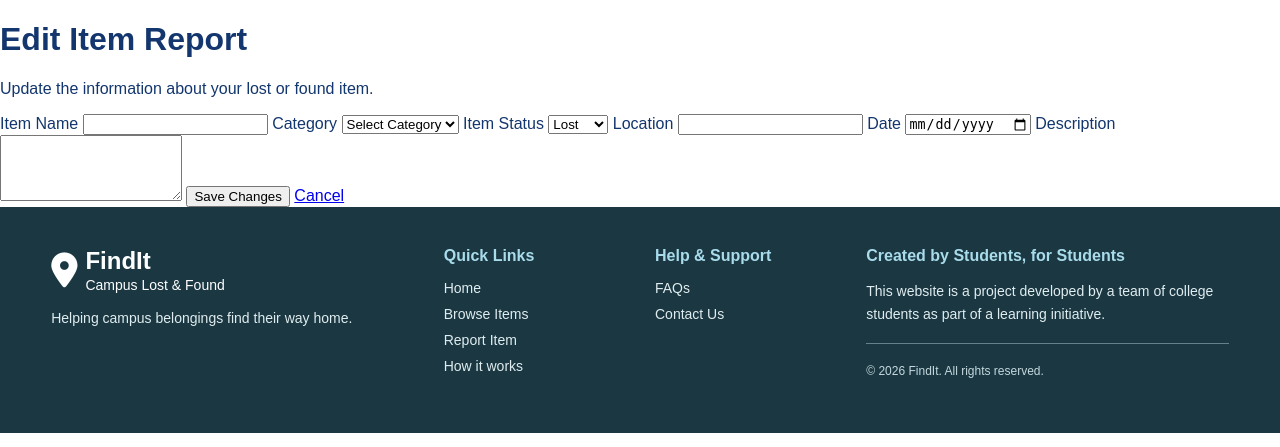
After one commit to lakshaykhanna16/findit-campus, a Flask app: template templates/edit-item.html in a window 1280 px wide. The commit adds this page. Shown: the top 447 px of the page. Run offline with Flask 3, Linux system fonts and the light colour scheme; the template is opened without the code that fills it, so the values that code supplies are empty.

Commit message:
Add item update functionality

```diff
--- a/app.py
+++ b/app.py
@@ -68,5 +68,38 @@ def report():
     return render_template("report-items.html")
 
 
+
+@app.route("/edit-item/<int:item_id>", methods=["GET", "POST"])
+def edit_item(item_id):
+
+    # Find the item using its unique ID
+    item = Item.query.get_or_404(item_id)
+
+    if request.method == "POST":
+
+        # Update the existing item's information
+        item.item_name = request.form["item_name"]
+        item.category = request.form["category"]
+        item.status = request.form["status"]
+        item.location = request.form["location"]
+
+        # Convert submitted date string into Python date
+        item.date = datetime.strptime(
+            request.form["date"], "%Y-%m-%d"
+        ).date()
+
+        item.description = request.form["description"]
+
+        # Save changes to database
+        db.session.commit()
+
+        flash("Item updated successfully!", "success")
+
+        return redirect(url_for("browse"))
+
+    # Display the edit form with existing information
+    return render_template("edit-item.html", item=item)
+
+
 if __name__ == "__main__":
     app.run(debug=True)
--- a/templates/browse-items.html
+++ b/templates/browse-items.html
@@ -105,6 +105,7 @@
                     <p class="location">Location: {{ item.location }}</p>
                     <p class="date">Date: {{ item.date }}</p>
                     <p class="item-info">{{ item.description }}</p>
+                    <a href="{{ url_for('edit_item', item_id=item.item_id) }}">Edit</a>
                 </div>
             </div>
 
--- /dev/null
+++ b/templates/edit-item.html
@@ -0,0 +1,102 @@
+
+{% extends "base.html" %}
+
+{% block content %}
+
+<div class="form-container">
+
+    <h1>Edit Item Report</h1>
+    <p>Update the information about your lost or found item.</p>
+
+    <form method="POST">
+
+        <!-- Item Name -->
+        <label for="item_name">Item Name</label>
+        <input
+            type="text"
+            id="item_name"
+            name="item_name"
+            value="{{ item.item_name }}"
+            required
+        >
+
+        <!-- Category -->
+        <label for="category">Category</label>
+        <select id="category" name="category" required>
+
+            <option value="">Select Category</option>
+
+            <option value="Wallets"
+                {% if item.category == "Wallets" %}selected{% else %}{% endif %}>
+                Wallets
+            </option>
+
+            <option value="Pens"
+                {% if item.category == "Pens" %}selected{% else %}{% endif %}>
+                Pens
+            </option>
+
+            <option value="Books"
+                {% if item.category == "Books" %}selected{% else %}{% endif %}>
+                Books
+            </option>
+
+            <option value="Other"
+                {% if item.category == "Other" %}selected{% else %}{% endif %}>
+                Other
+            </option>
+
+        </select>
+
+        <!-- Status -->
+        <label for="status">Item Status</label>
+        <select id="status" name="status" required>
+
+            <option value="Lost"
+                {% if item.status == "Lost" %}selected{% else %}{% endif %}>
+                Lost
+            </option>
+
+            <option value="Found"
+                {% if item.status == "Found" %}selected{% else %}{% endif %}>
+                Found
+            </option>
+
+        </select>
+
+        <!-- Location -->
+        <label for="location">Location</label>
+        <input
+            type="text"
+            id="location"
+            name="location"
+            value="{{ item.location or '' }}"
+        >
+
+        <!-- Date -->
+        <label for="date">Date</label>
+        <input
+            type="date"
+            id="date"
+            name="date"
+            value="{{ item.date.strftime('%Y-%m-%d') if item.date else '' }}"
+        >
+
+        <!-- Description -->
+        <label for="description">Description</label>
+        <textarea
+            id="description"
+            name="description"
+            rows="4"
+        >{{ item.description or '' }}</textarea>
+
+        <!-- Buttons -->
+        <button type="submit">Save Changes</button>
+
+        <a href="{{ url_for('browse') }}">Cancel</a>
+
+    </form>
+
+</div>
+
+{% endblock %}
```
